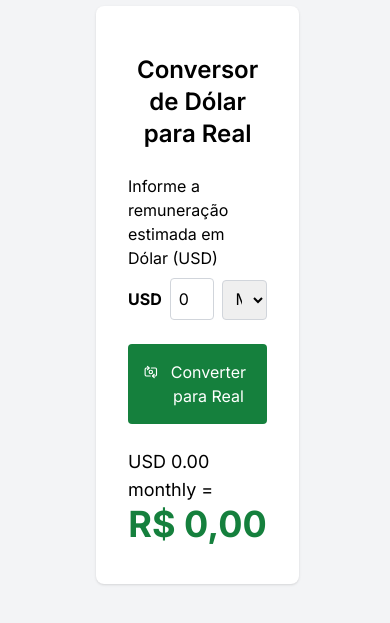
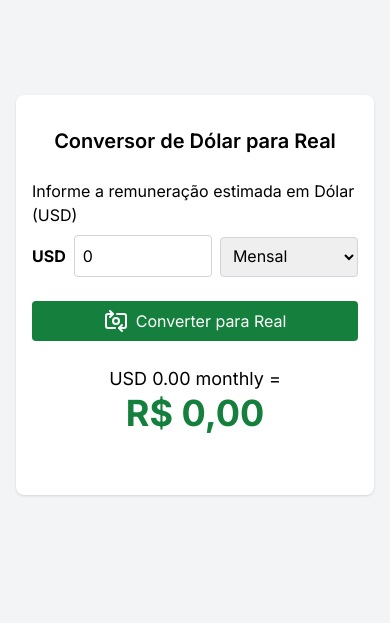
Before and after one commit to delatorre-forks/salary-converter, a Next.js app: page / in a window 390 px wide. Shown: the part 127-750 px from the top of the page. Built offline with nearby package versions, Linux system fonts and the light colour scheme.

Commit message:
✨ feat: improve responsive design for SalaryConverter component
Enhanced responsive design for better mobile and tablet support. Adjusted padding and font sizes for a more adaptive layout.

```diff
--- a/src/app/page.tsx
+++ b/src/app/page.tsx
@@ -2,8 +2,8 @@ import SalaryConverter from '@/components/SalaryConverter';
 
 export default function Home() {
   return (
-    <main className="flex min-h-screen flex-col items-center justify-center p-24 bg-gray-100">
-      <SalaryConverter />
-    </main>
+    <main className="flex min-h-screen flex-col items-center justify-center bg-gray-100 px-4 py-12 md:px-24 md:py-24">
+    <SalaryConverter />
+  </main>
   );
 }
--- a/src/components/SalaryConverter.tsx
+++ b/src/components/SalaryConverter.tsx
@@ -37,12 +37,12 @@ export default function SalaryConverter() {
   }
 
   return (
-    <div className="bg-white shadow rounded-lg py-10 px-8 max-w-md mx-auto min-h-[400px]">
-      <h1 className="text-2xl font-semibold mt-2 mb-6 text-center">
+    <div className="bg-white shadow rounded-lg py-6 px-4 sm:py-10 sm:px-8 max-w-md mx-auto min-h-[400px]">
+  <h1 className="text-xl sm:text-2xl font-semibold mt-2 mb-6 text-center">
     Conversor de Dólar para Real
   </h1>
   <div className="my-6">
-        <label className="block mb-2">
+    <label htmlFor="salary-input" className="block mb-2">
       Informe a remuneração estimada em Dólar (USD)
     </label>
     <SalaryInput
@@ -55,26 +55,25 @@ export default function SalaryConverter() {
   <button
     onClick={handleConvert}
     disabled={loading}
-        className="bg-green-700 flex justify-center font-normal text-white w-full rounded py-4 px-4 hover:bg-green-800 disabled:bg-green-600"
+    className="bg-green-700 flex justify-center font-normal text-white w-full rounded py-2 sm:py-4 px-4 hover:bg-green-800 disabled:bg-green-600"
   >
     <SwitchCamera className="mr-2" /> Converter para Real
   </button>
+  <div className="mt-4 pt-2 flex flex-col justify-center items-center">
     {salary ? (
-        <div className="flex flex-col mt-4 justify-center items-center">
       <SalaryOutput salary={salary} />
-        </div>
     ) : (
-        <div className="flex flex-col mt-4 pt-2 justify-center items-center">
-          {error ? (
-            <p className="text-sm text-red-800">Insira um valor válido</p>
-          ) : (
+      <>
+        {error && <p className="text-sm text-red-800">Insira um valor válido</p>}
+        {!error && (
           <>
             <p className="text-lg">USD 0.00 {salaryPeriod} =</p>
             <p className="text-4xl font-bold text-green-700">R$ 0,00</p>
           </>
         )}
+      </>
+    )}
   </div>
-      )}
 </div>
   );
 }
```
Lines whose indentation alone changed are shown as unchanged.
